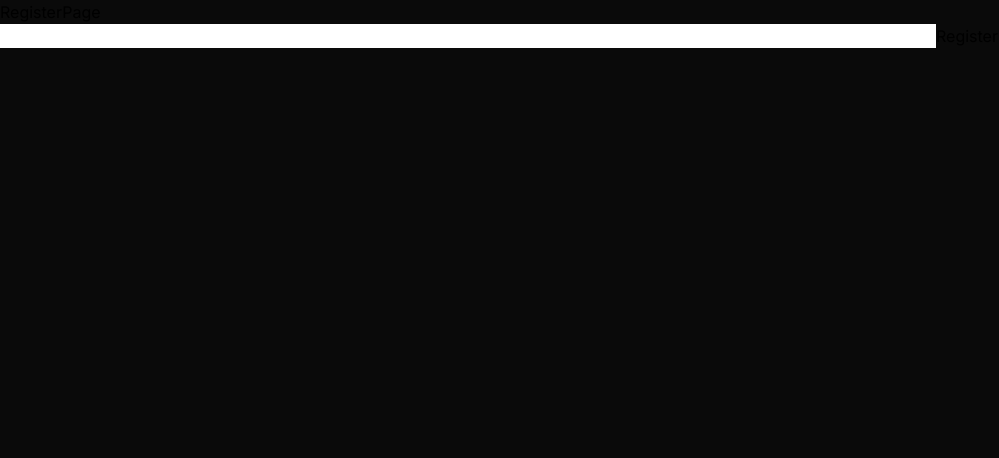
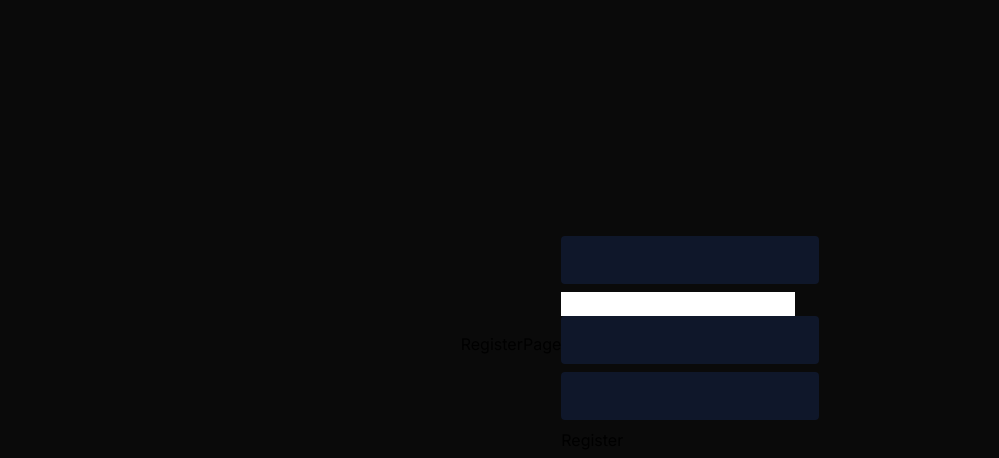
Before and after one commit to HenryBarrera95/granjas-del-carmen, a Next.js app: page /auth/register in a window 1280 px wide. Shown: the top 458 px of the page, without its empty margins (0-999 px from the left). Built offline with nearby package versions, Linux system fonts and the light colour scheme.

Commit message:
fix ignoreenv

```diff
--- a/src/app/auth/register/page.tsx
+++ b/src/app/auth/register/page.tsx
@@ -7,18 +7,24 @@ const RegisterPage = () => {
     console.log(data);
   });
   return (
-    <div>
+    <div className="h-[calc(100vh-7rem)] flex justify-center items-center">
       <h1>RegisterPage</h1>
       <form onSubmit={onSubmit}>
-        <input type="text" {...(register("username"), { required: true })} />
+        <input
+          type="text"
+          {...(register("username"), { required: true })}
+          className="p-3 rounded block mb-2 bg-slate-900 text-slate-300 w-full"
+        />
         <input type="email" {...(register("email"), { required: true })} />
         <input
           type="password"
           {...(register("password"), { required: true })}
+          className="p-3 rounded block mb-2 bg-slate-900 text-slate-300 w-full"
         />
         <input
           type="confirmPassword"
           {...(register("confirmPassword"), { required: true })}
+          className="p-3 rounded block mb-2 bg-slate-900 text-slate-300 w-full"
         />
 
         <button>Register</button>
```
Also changed, not shown: 1 other file (tests, documents, lock files or other folders).
